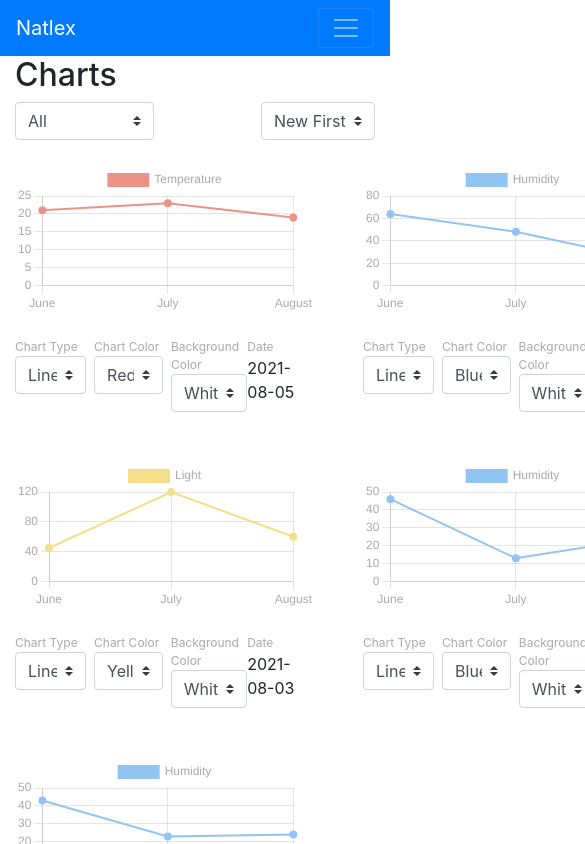
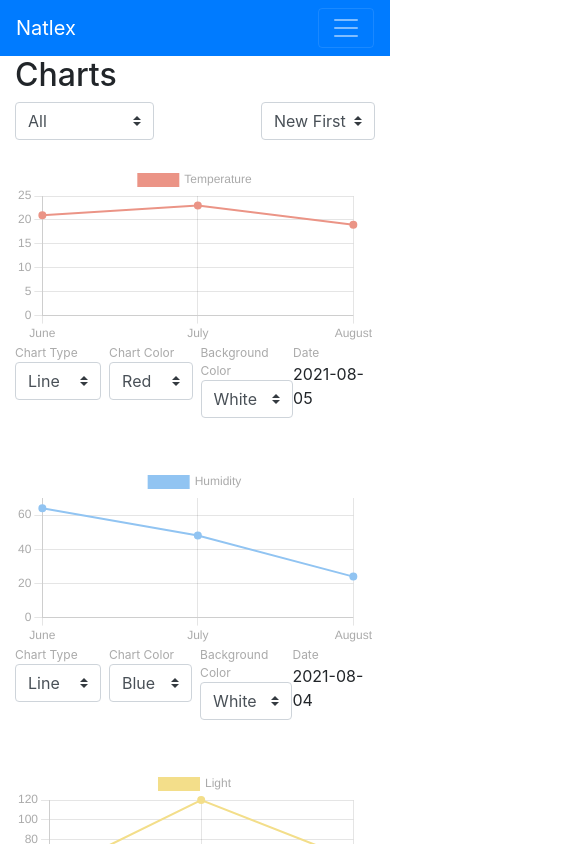
Before and after one commit to hqdrone/nuxt-charts, a Nuxt app: page /charts in a window 390 px wide. Shown: the top 844 px of the page, 585 px wide, since content can reach past the window. Built offline with nearby package versions, Linux system fonts and the light colour scheme.

Commit message:
fix chart responsive

```diff
--- a/components/AppChart.vue
+++ b/components/AppChart.vue
@@ -1,6 +1,6 @@
 <template>
   <div class="chart">
-    <div class="chart__canvas mb-4">
+    <div class="chart__canvas">
       <canvas :style="{ backgroundColor: backgroundColor }" ref="chart"></canvas>
     </div>
     <div class="chart__options d-flex">
@@ -84,7 +84,6 @@
       Chart.defaults.color = '#aaa'
       this.chart = new Chart(this.$refs.chart, {
         type: 'line',
-
         options: {
           scales: {
             y: {
--- a/pages/charts.vue
+++ b/pages/charts.vue
@@ -151,4 +151,13 @@
     grid-template-columns: 1fr 1fr;
     gap: 48px;
   }
+
+  @media (max-width: 991.98px) {
+    .charts__grid {
+      grid-template-columns: 1fr;
+    }
+  }
+  .charts__chart {
+    min-width: 0;
+  }
 </style>
```
